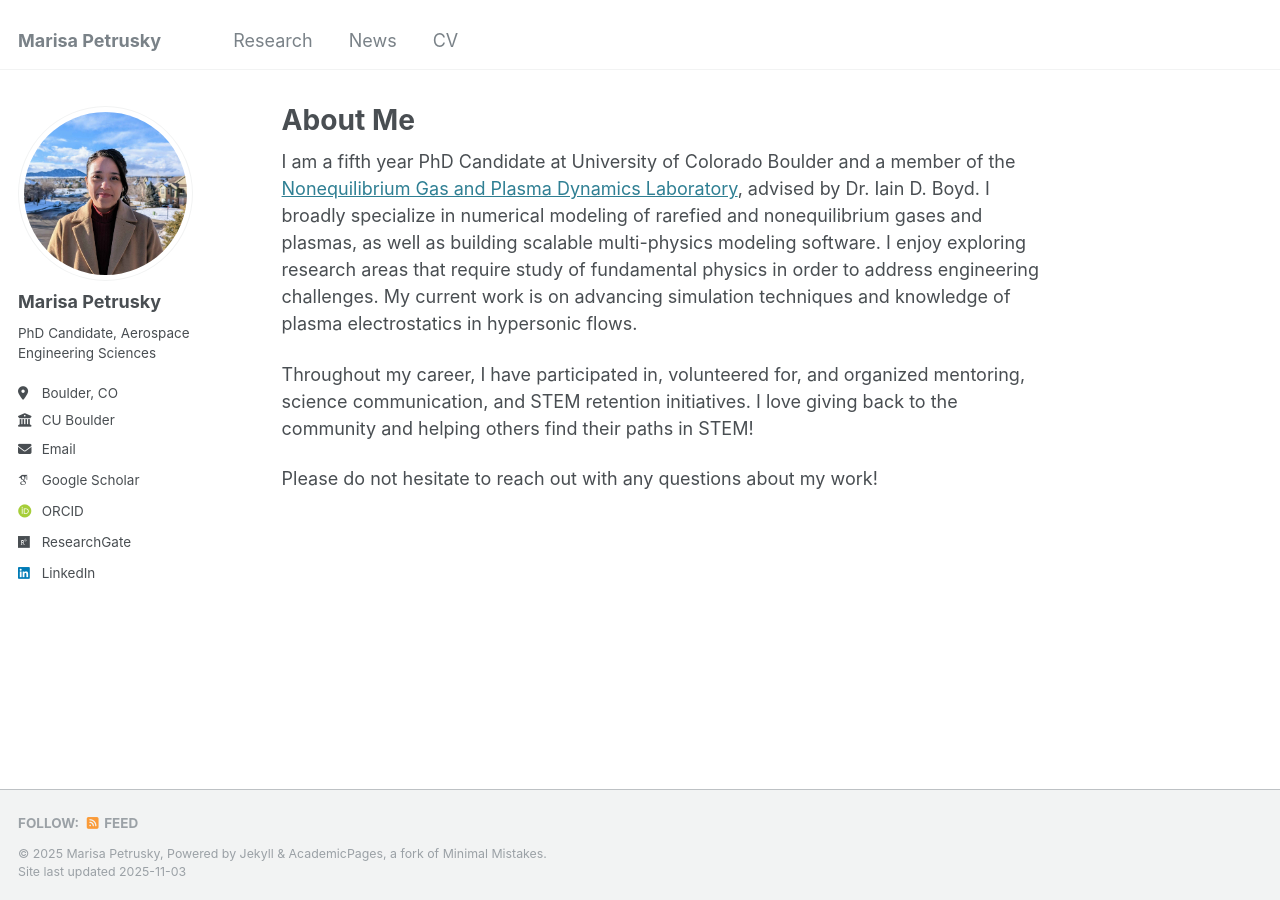
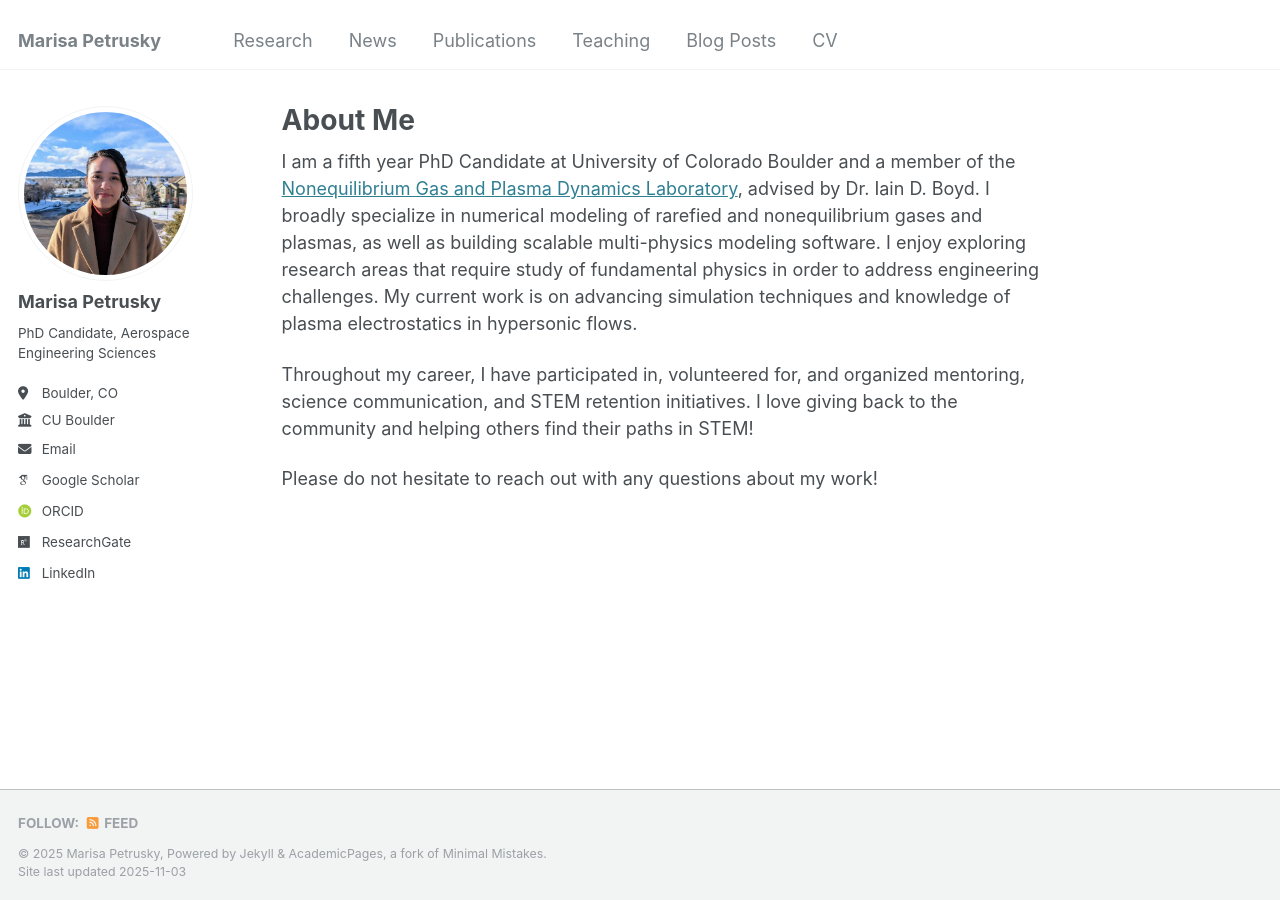
Before and after one commit to marisapetrusky/marisapetrusky.github.io, a Jekyll site: the page built from _pages/about.md, in a window 1280 px wide. Built offline with Jekyll 4.4.1, drawn with Linux system fonts in a browser that asks for light colours; some web fonts are replaced; some of the changed lines change nothing that is shown.

Commit message:
Uncomment navigation items for Publications, Teaching, and Blog Posts

```diff
--- a/_data/navigation.yml
+++ b/_data/navigation.yml
@@ -11,20 +11,20 @@ main:
   - title: "News"
     url: /news/
 
-  #- title: "Publications"
-  #  url: /publications/
+  - title: "Publications"
+    url: /publications/
 
   #- title: "Talks"
   #  url: /talks/
 
-  #- title: "Teaching"
-  #  url: /teaching/
+  - title: "Teaching"
+    url: /teaching/
 
   #- title: "Portfolio"
   #  url: /portfolio/
 
-  #- title: "Blog Posts"
-  #  url: /year-archive/
+  - title: "Blog Posts"
+    url: /blog/
 
   - title: "CV"
     url: /cv/
```
